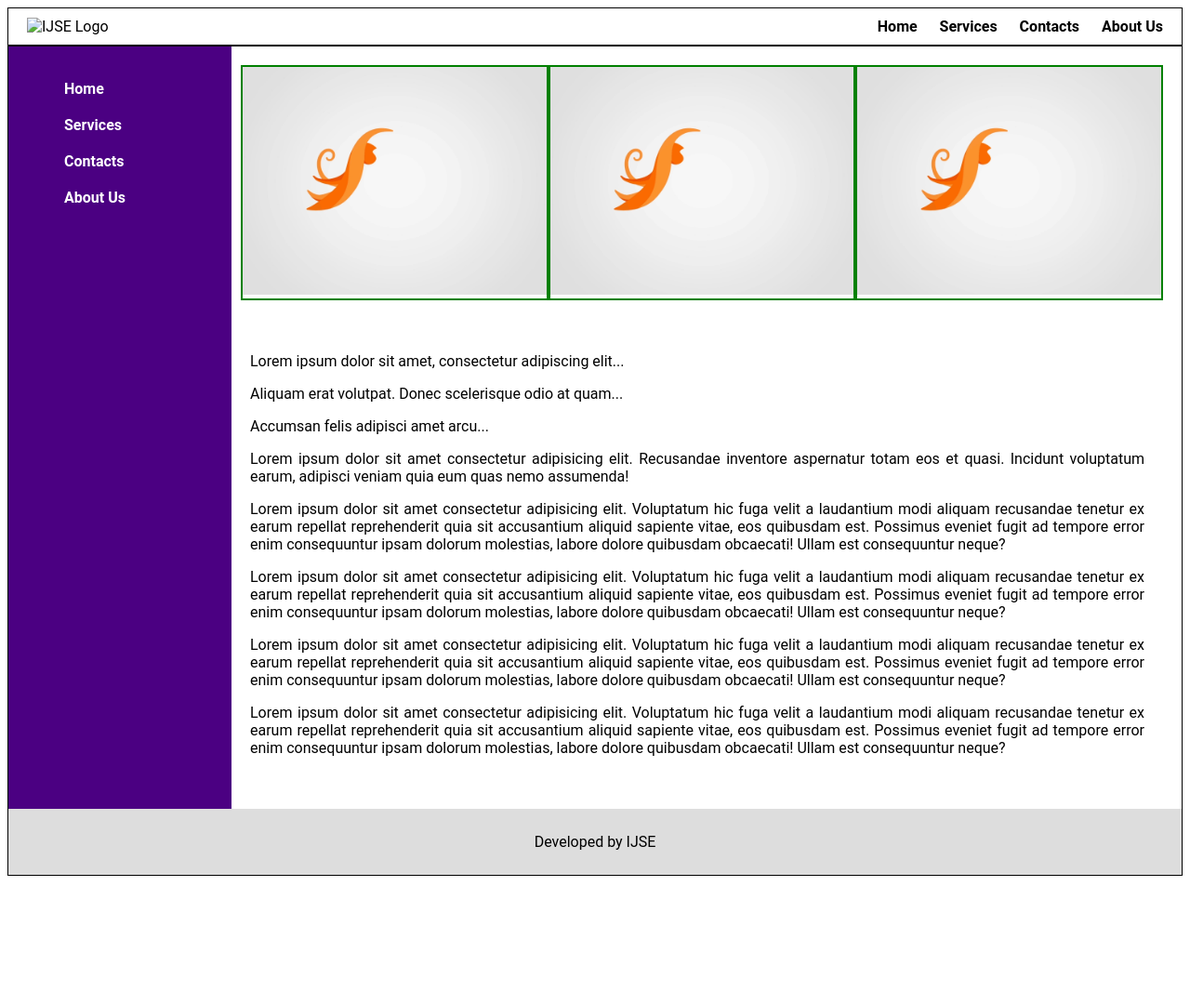
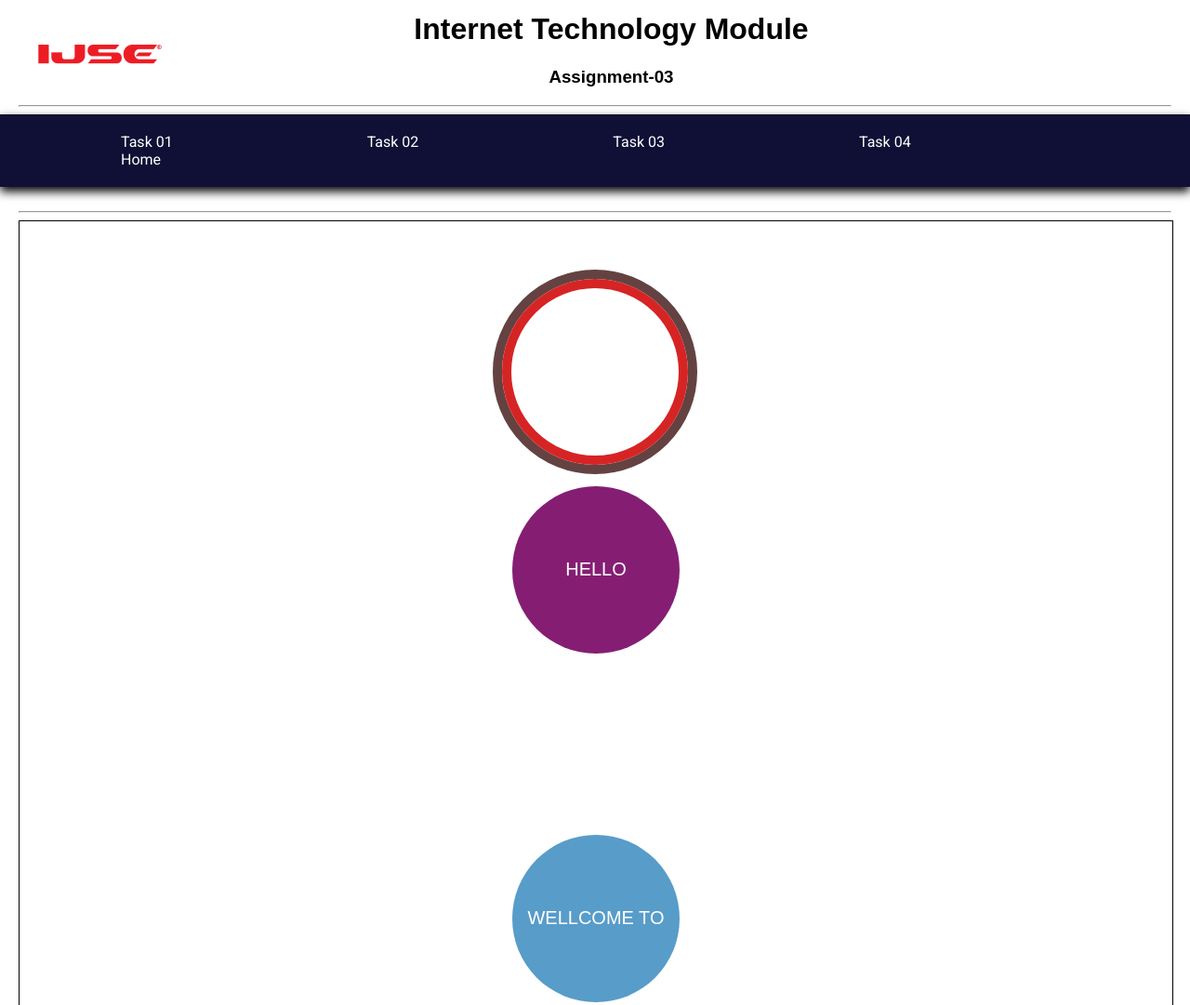
Before and after one commit to shaanzx/IT-Assignment-03, a plain HTML site: page pages/task-03.html in a window 1280 px wide. Shown: the top 1081 px of the page at 93% size. Before the commit the page ends 950 px from the top, so only its background shows below. Drawn offline with Linux system fonts and the light colour scheme; a web font is replaced by a local one.

Commit message:
Task 03 complete

```diff
--- a/css/task-02.css
+++ b/css/task-02.css
@@ -1,7 +1,9 @@
-/* body {
-  margin-left: 20px;
-  margin-right: 20px;
-  font-family: "SUSE", sans-serif;
+body {
+  font-family: "Roboto", sans-serif;
+  border: 1px solid black;
+  position: relative;
+  box-sizing: border-box;
+  height: 100%;
 }
 .title {
   text-align: center;
@@ -35,10 +37,10 @@
 .navigation nav a:hover {
   color: aqua;
   text-shadow: 0px 0px 20px aqua;
-} */
+}
 
 body {
-    font-family: 'Roboto', sans-serif;
+  font-family: "Roboto", sans-serif;
   border: 1px solid black;
   position: relative;
   box-sizing: border-box;
@@ -65,13 +67,12 @@ header {
   font-weight: bold;
 }
 
-/* Sidebar */
 .sidebar {
   width: 200px;
   position: absolute;
-    background-color: #4B0082;
+  background-color: #4b0082;
   padding: 20px;
-    height: 90%;
+  height: 85%;
   float: left;
 }
 
@@ -89,9 +90,8 @@ header {
   font-weight: bold;
 }
 
-/* Content */
 .content {
-    margin-left: 220px; /* To prevent overlap with sidebar */
+  margin-left: 220px;
   padding: 20px;
 }
 
@@ -111,7 +111,6 @@ header {
   width: 100%;
 }
 
-/* Text section */
 .text-section {
   background-color: white;
   padding: 20px;
@@ -119,7 +118,6 @@ header {
   text-align: justify;
 }
 
-/* Footer */
 footer {
   text-align: center;
   padding: 10px;
--- a/css/task-03.css
+++ b/css/task-03.css
@@ -1,97 +1,94 @@
-/* Apply box-model */
-/* * {
-    box-sizing: border-box;
-} */
-
-/* Google Font */
 body {
-    font-family: 'Roboto', sans-serif;
-    border: 1px solid black;
-    position: relative;
-    box-sizing: border-box;
-    height: 100%;
+  margin-left: 20px;
+  margin-right: 20px;
+  font-family: "SUSE", sans-serif;
+}
+.title {
+  text-align: center;
+  margin-left: -20px;
+  margin-top: -8px;
+  margin-right: 120px;
+}
+.title img {
+  float: left;
+  margin-left: 40px;
+  margin-top: 20px;
+}
+.navigation nav {
+  margin-top: 0;
+  background: #101036;
+  padding: 20px;
+  margin: 0 -20px;
+  box-shadow: 0px 5px 10px black;
+  font-family: "Roboto", sans-serif;
 }
 
-header {
-    display: flex;
-    justify-content: space-between;
-    align-items: center;
-    padding: 10px 20px;
-    background-color: white;
-    border-bottom: 2px solid black;
+.navigation nav a {
+  color: rgb(255, 255, 255);
+  padding: 5px 10px;
+  text-decoration: none;
+  margin-right: 85px;
+  margin-left: 100px;
 }
 
-.logo img {
-    width: 120px;
+.container {
+  position: relative;
+  width: 100%;
+  height: 1500px;
+  border: 1px solid black;
 }
 
-.nav-bar a {
-    margin-left: 20px;
-    text-decoration: none;
-    color: black;
-    font-weight: bold;
+.main-circle,
+.sub-circle {
+  position: fixed;
+  width: 200px;
+  height: 200px;
+  border-radius: 50%;
+  top: 50%;
+  left: 50%;
+  margin-bottom: 550px;
+  transform: translate(-50%, -50%);
 }
 
-/* Sidebar */
-.sidebar {
-    width: 200px;
-    position: absolute;
-    background-color: #4B0082;
-    padding: 20px;
-    height: 90%;
-    float: left;
+.main-circle {
+  border: 10px solid rgb(100, 66, 66);
 }
 
-.sidebar ul {
-    list-style-type: none;
+.sub-circle {
+  width: 180px;
+  height: 180px;
+  border: 10px solid rgb(214, 36, 36);
 }
 
-.sidebar ul li {
-    margin-bottom: 20px;
+.cart-01,
+.cart-02,
+.cart-03 {
+  width: 180px;
+  height: 180px;
+  border-radius: 50%;
+  position: absolute;
+  left: 50%;
+  transform: translate(-50%, -50%);
+  display: flex;
+  justify-content: center;
+  align-items: center;
+  color: white;
+  font-size: 20px;
+  margin: 0;
 }
 
-.sidebar ul li a {
-    color: white;
-    text-decoration: none;
-    font-weight: bold;
+.cart-01 {
+  background-color: rgb(133, 30, 115);
+  top: 25%;
 }
 
-/* Content */
-.content {
-    margin-left: 220px; /* To prevent overlap with sidebar */
-    padding: 20px;
+.cart-02 {
+  background-color: rgb(88, 156, 201);
+  top: 50%;
 }
 
-.image-section {
-    display: flex;
-    justify-content: space-between;
-    margin-bottom: 20px;
-    margin-left: 10px;
+.cart-03 {
+  background-color: rgb(199, 94, 34);
+  top: 75%;
+  text-align: center;
 }
-
-.image-box {
-    width: 40%;
-    border: 2px solid green;
-}
-
-.image-box img {
-    width: 100%;
-}
-
-/* Text section */
-.text-section {
-    background-color: white;
-    padding: 20px;
-    border: 0px solid #ddd;
-    text-align: justify;
-}
-
-/* Footer */
-footer {
-    text-align: center;
-    padding: 10px;
-    background-color: #ddd;
-    position: relative;
-    bottom: 0;
-    width: auto;
-}
--- a/pages/task-03.html
+++ b/pages/task-03.html
@@ -3,92 +3,57 @@
   <head>
     <meta charset="UTF-8" />
     <meta name="viewport" content="width=device-width, initial-scale=1.0" />
+    <link rel="preconnect" href="https://fonts.googleapis.com" />
+    <link rel="preconnect" href="https://fonts.gstatic.com" crossorigin />
+    <link
+      href="https://fonts.googleapis.com/css2?family=Hind+Siliguri:wght@300;400;500;600;700&family=Roboto:ital,wght@0,100;0,300;0,400;0,500;0,700;0,900;1,100;1,300;1,400;1,500;1,700;1,900&family=SUSE:wght@100..800&display=swap"
+      rel="stylesheet"
+    />
+    <link rel="preconnect" href="https://fonts.googleapis.com" />
+    <link rel="preconnect" href="https://fonts.gstatic.com" crossorigin />
+    <link
+      href="https://fonts.googleapis.com/css2?family=Hind+Siliguri:wght@300;400;500;600;700&family=Roboto:ital,wght@0,100;0,300;0,400;0,500;0,700;0,900;1,100;1,300;1,400;1,500;1,700;1,900&display=swap"
+      rel="stylesheet"
+    />
     <link rel="stylesheet" href="/css/task-03.css" />
-    <title>Document</title>
+    <title>Task-03</title>
   </head>
   <body>
     <header>
-      <div class="logo">
-        <img src="logo.png" alt="IJSE Logo" />
+      <div class="title">
+        <img src="/assests/logo/Ijse.png" alt="IJSE-Logo" />
+        <h1>Internet Technology Module</h1>
+        <h3>Assignment-03</h3>
       </div>
-      <nav class="nav-bar">
-        <a href="#">Home</a>
-        <a href="#">Services</a>
-        <a href="#">Contacts</a>
-        <a href="#">About Us</a>
-      </nav>
+      <hr />
     </header>
-
     <main>
-      <aside class="sidebar">
-        <ul>
-          <li><a href="#">Home</a></li>
-          <li><a href="#">Services</a></li>
-          <li><a href="#">Contacts</a></li>
-          <li><a href="#">About Us</a></li>
-        </ul>
-      </aside>
-
-      <section class="content">
-        <div class="image-section">
-          <div class="image-box">
-            <img src="/assests/icon/loading.gif" alt="Image-1" />
-          </div>
-          <div class="image-box">
-            <img src="/assests/icon/loading.gif" alt="Image-2" />
-          </div>
-          <div class="image-box">
-            <img src="/assests/icon/loading.gif" alt="Image-3" />
-          </div>
+      <section class="navigation">
+        <nav>
+          <a href="/pages/task-01.html">Task 01</a>
+          <a href="/pages/task-02.html">Task 02</a>
+          <a href="/pages/task-03.html">Task 03</a>
+          <a href="/pages/task-04.html">Task 04</a>
+          <a href="/index.html">Home</a>
+        </nav>
+      </section>
+      <br />
+      <hr />
+      <div class="container">
+        <div class="cart-01">
+          <p>HELLO</p>
         </div>
-
-        <div class="text-section">
-          <p>Lorem ipsum dolor sit amet, consectetur adipiscing elit...</p>
-          <p>Aliquam erat volutpat. Donec scelerisque odio at quam...</p>
-          <p>Accumsan felis adipisci amet arcu...</p>
-          <p>
-            Lorem ipsum dolor sit amet consectetur adipisicing elit. Recusandae
-            inventore aspernatur totam eos et quasi. Incidunt voluptatum earum,
-            adipisci veniam quia eum quas nemo assumenda!
-          </p>
-          <p>
-            Lorem ipsum dolor sit amet consectetur adipisicing elit. Voluptatum
-            hic fuga velit a laudantium modi aliquam recusandae tenetur ex earum
-            repellat reprehenderit quia sit accusantium aliquid sapiente vitae,
-            eos quibusdam est. Possimus eveniet fugit ad tempore error enim
-            consequuntur ipsam dolorum molestias, labore dolore quibusdam
-            obcaecati! Ullam est consequuntur neque?
-          </p>
-          <p></p>
-            Lorem ipsum dolor sit amet consectetur adipisicing elit. Voluptatum
-            hic fuga velit a laudantium modi aliquam recusandae tenetur ex earum
-            repellat reprehenderit quia sit accusantium aliquid sapiente vitae,
-            eos quibusdam est. Possimus eveniet fugit ad tempore error enim
-            consequuntur ipsam dolorum molestias, labore dolore quibusdam
-            obcaecati! Ullam est consequuntur neque?
-          </p>
-          <p></p>
-            Lorem ipsum dolor sit amet consectetur adipisicing elit. Voluptatum
-            hic fuga velit a laudantium modi aliquam recusandae tenetur ex earum
-            repellat reprehenderit quia sit accusantium aliquid sapiente vitae,
-            eos quibusdam est. Possimus eveniet fugit ad tempore error enim
-            consequuntur ipsam dolorum molestias, labore dolore quibusdam
-            obcaecati! Ullam est consequuntur neque?
-          </p>
-          <p></p>
-            Lorem ipsum dolor sit amet consectetur adipisicing elit. Voluptatum
-            hic fuga velit a laudantium modi aliquam recusandae tenetur ex earum
-            repellat reprehenderit quia sit accusantium aliquid sapiente vitae,
-            eos quibusdam est. Possimus eveniet fugit ad tempore error enim
-            consequuntur ipsam dolorum molestias, labore dolore quibusdam
-            obcaecati! Ullam est consequuntur neque?
-          </p>
+        <div class="cart-02">
+          <p>WELLCOME TO</p>
         </div>
-      </section>
+        <div class="cart-03">
+          <p>INSTITUTE OF SOFTWARE ENGINEERING</p>
+        </div>
+        <div class="main-circle">
+          <div class="sub-circle"></div>
+        </div>
+      </div>
     </main>
-
-    <footer>
-      <p>Developed by IJSE</p>
-    </footer>
+    <footer></footer>
   </body>
 </html>
```
Also changed, not shown: pages/task-02.html (+5 -5 lines). Lines whose indentation alone changed are shown as unchanged.
